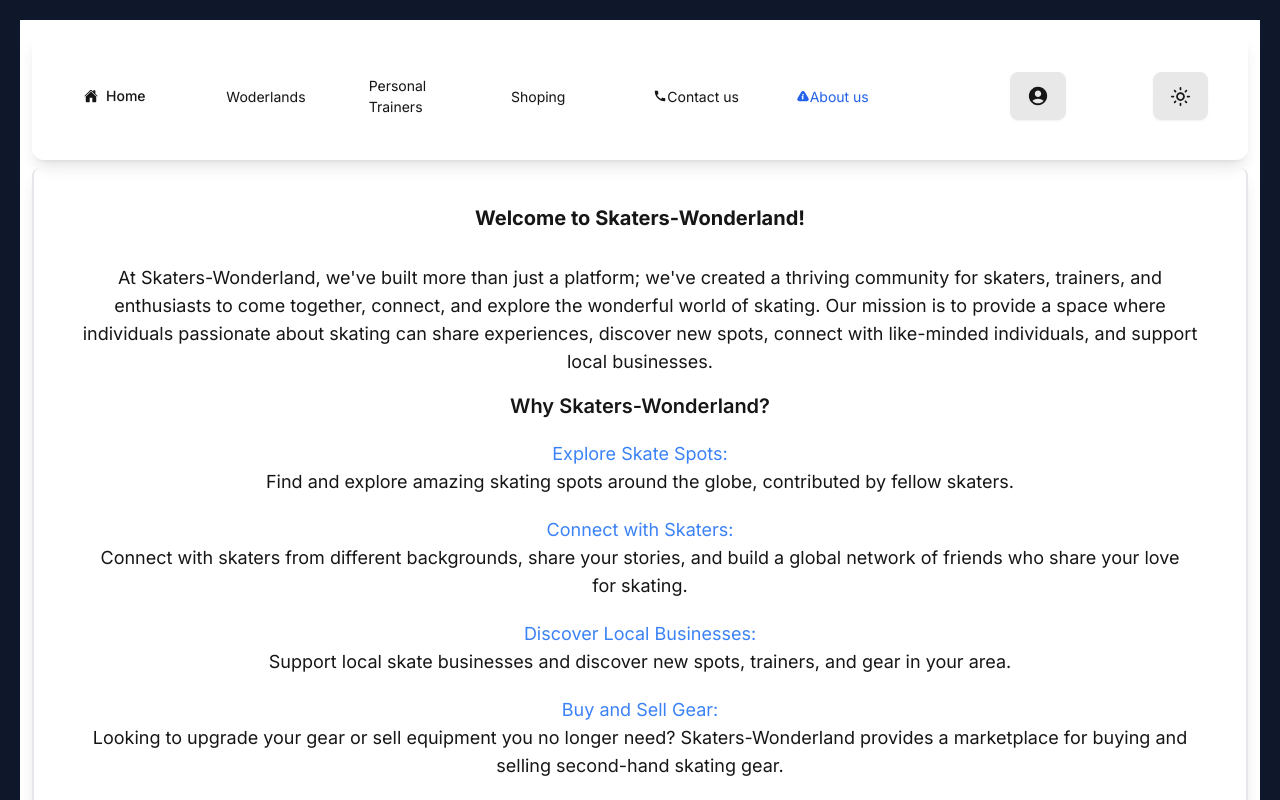
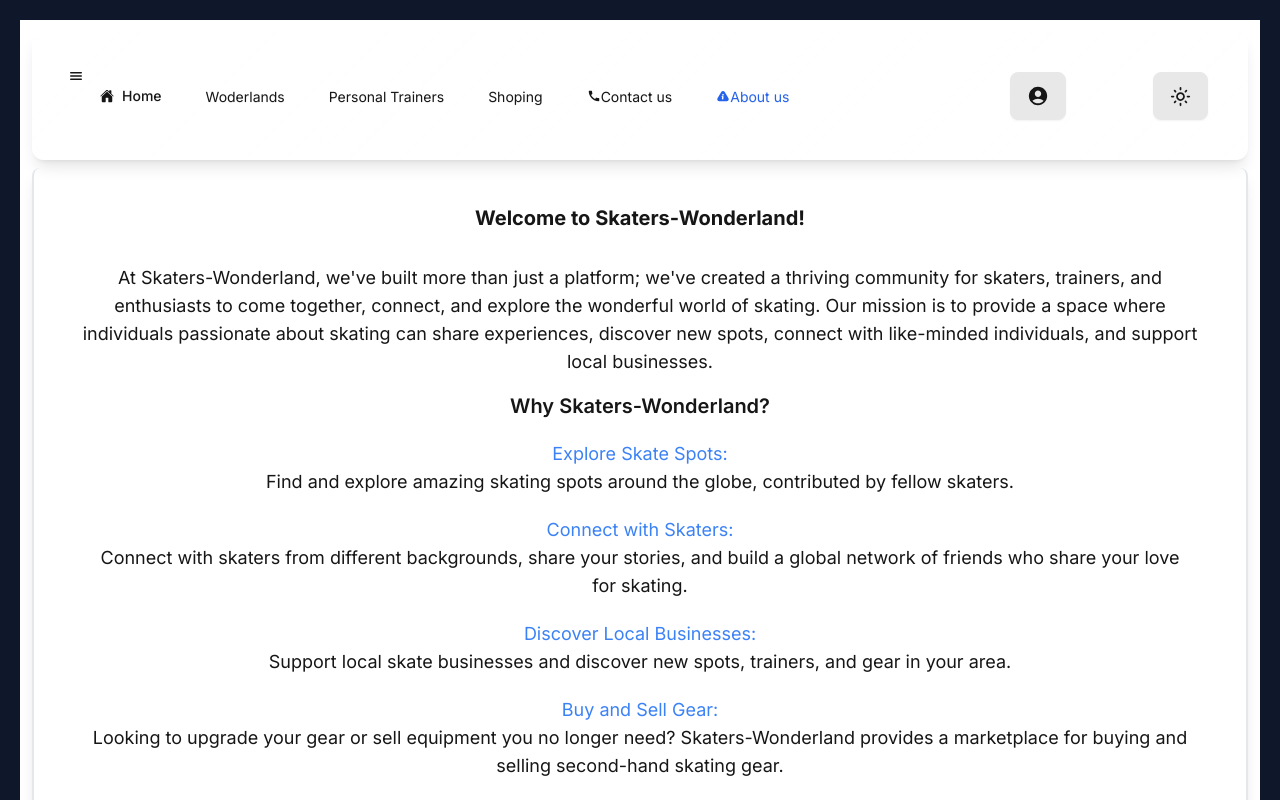
Before and after one commit to Masoud-Rad/Skaters-Wonderland-FE, a Next.js app in the folder skaters-wonderland-fe/: page /about in a window 1280 px wide. Shown: the top 800 px of the page. Built offline with nearby package versions, Linux system fonts and the light colour scheme.

Commit message:
bulit a buton to display or hide the Menu

```diff
--- a/skaters-wonderland-fe/components/MainLayout.tsx
+++ b/skaters-wonderland-fe/components/MainLayout.tsx
@@ -3,7 +3,7 @@
 import React from 'react'
 import { useContext } from 'react';
 import { ThemeContext } from '@/context/ThemContext';
-
+import { MenuProvider } from '@/context/MenuContex';
 
 import Header from './Header';
 import Footer from './Footer';
@@ -19,7 +19,9 @@ const MainLayout = ({children}:MainProp) => {
     const { theme } = useContext(ThemeContext)
   return (
     <main data-theme={theme} className={'p-3'}>
-        <Header/>
+        <MenuProvider>
+          <Header/>
+        </MenuProvider>
         {children}
         <Footer/>
     </main>
--- a/skaters-wonderland-fe/components/SiteNav.tsx
+++ b/skaters-wonderland-fe/components/SiteNav.tsx
@@ -7,16 +7,33 @@ import { TiInfo } from "react-icons/ti";
 
 import { usePathname } from 'next/navigation'
 import clsx from 'clsx';
-import { IoMenu } from "react-icons/io5";
+import ToggleMenu from './ToggleMenu';
+
+import { MenuContext } from "@/context/MenuContex";
+import { useContext } from "react";
+
 
 const SiteNav = () => {
+
     const pathname = usePathname
+
+    const { menuDisplay } = useContext(MenuContext);
 
 
   return (
     <nav className='flex basis-3/4'>
-
-        <ul className=' grid lg:grid-cols-6 gap-3 text-[14px] ml-4'>
+      {/* ToggleMenu is hidden by default, visible on small screens */}
+        <ToggleMenu />
+        <ul className={clsx(
+          'lg:flex', // Always show on large screens
+          {
+            'hidden': !menuDisplay, // Hide on small screens if menuDisplay is false
+            'lg:flex': menuDisplay, // Show on small screens if menuDisplay is true
+          },
+          'gap-3',
+          'text-[14px]',
+          'ml-4'
+        )}>
             <li key= "home" className='flex mr-8 items-center'>
                 <IoHome />
                 <Link href={"/"} className={clsx(
--- /dev/null
+++ b/skaters-wonderland-fe/components/ToggleMenu.tsx
@@ -0,0 +1,18 @@
+"use client";
+
+import { MenuContext } from "@/context/MenuContex";
+import { useContext } from "react";
+
+import { IoMenu } from "react-icons/io5";
+
+const ToggleTheme = () => {
+  const { menuDisplay, toggleMenu } = useContext(MenuContext);
+
+  return (
+    <button onClick={toggleMenu} className=" hidden lg:flex">
+      <IoMenu />
+    </button>
+  );
+};
+
+export default ToggleTheme;
--- /dev/null
+++ b/skaters-wonderland-fe/context/MenuContex.tsx
@@ -0,0 +1,40 @@
+'use client';
+
+import React, { useState,  createContext  } from 'react'
+
+type MenuProviderProb ={
+    children: React.ReactNode;
+}
+
+type MenuContextValue = {
+  menuDisplay: boolean;
+  toggleMenu: () => void;
+}
+
+type MenuContextInitialValue = {
+    menuDisplay: true | false ,
+  toggleMenu: () => void;
+}
+
+export const MenuContext = createContext<MenuContextValue | MenuContextInitialValue>({ menuDisplay: true,
+toggleMenu: () => {}});
+
+
+export const MenuProvider = ({children}: MenuProviderProb) => {
+
+  const [menuDisplay, setMenuDisplay] = useState(true);
+
+  const toggleMenu = () => {
+    setMenuDisplay((currMenu) => {
+      return currMenu === true ? false : true;
+    });
+  };
+
+  return (
+
+      <MenuContext.Provider value={{ menuDisplay, toggleMenu }}>
+        {children}
+      </MenuContext.Provider>
+  )
+
+}
```
